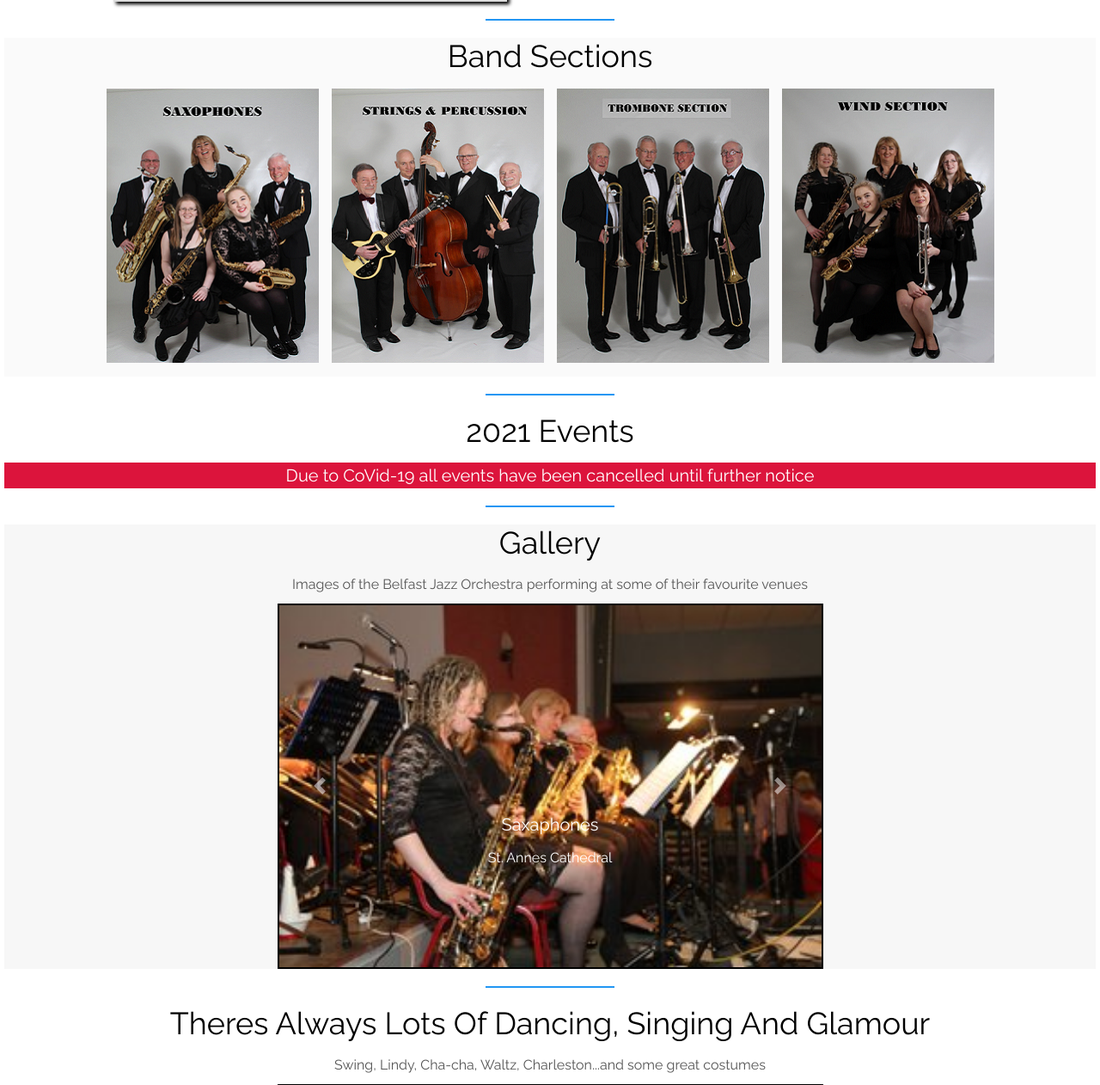
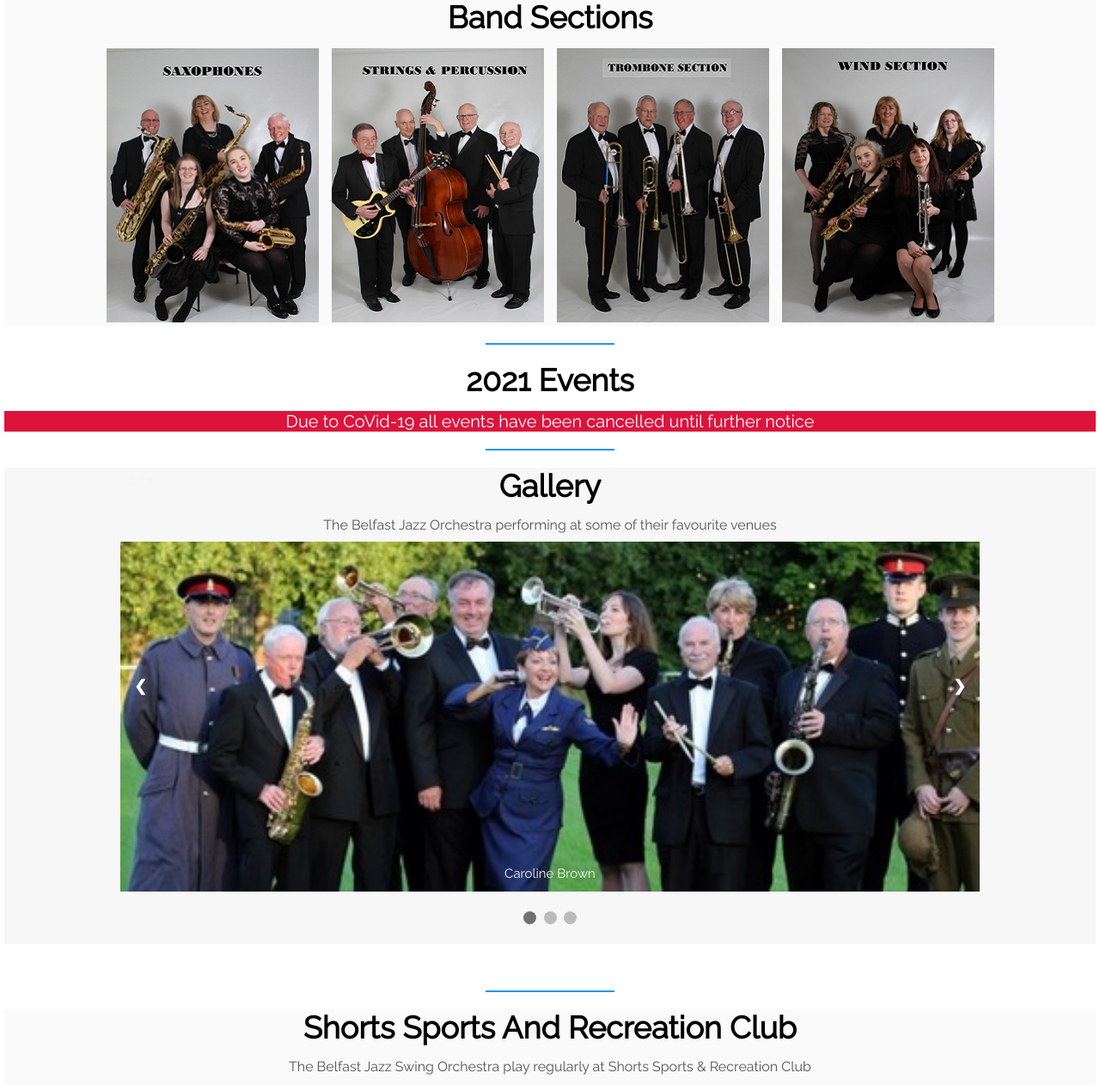
Before and after one commit to mboomer/belfast-jazz-orchestra, a PHP site: page / in a window 1280 px wide. Shown: the part 1509-2771 px from the top of the page at 86% size. Run offline with PHP 8.4, Linux system fonts and the light colour scheme; data that the repository does not hold is empty; some libraries are stand-ins or nearby versions.

Commit message:
issue#40 - remove bootstrap and jquery

```diff
--- a/index.php
+++ b/index.php
@@ -40,12 +40,15 @@
 
         <script defer src="https://use.fontawesome.com/releases/v5.0.6/js/all.js"></script>
 
-        <!-- Load Bootstrap CDN -->
+<!--
+         Load Bootstrap CDN
         <link rel="stylesheet" href="https://stackpath.bootstrapcdn.com/bootstrap/4.4.1/css/bootstrap.min.css" integrity="sha384-Vkoo8x4CGsO3+Hhxv8T/Q5PaXtkKtu6ug5TOeNV6gBiFeWPGFN9MuhOf23Q9Ifjh" crossorigin="anonymous">
 
         <script src="https://ajax.googleapis.com/ajax/libs/jquery/1.8/jquery.min.js"></script>
+-->
 
         <link rel="stylesheet" href="styles.css"/>
+        <link rel="stylesheet" href="styles-carousel.css"/>
 
         <style type="text/css">
             details {
@@ -323,7 +326,7 @@
         <!-- ********************************************************************************** -->
 
         <!-- ********************************************************************************** -->
-
+        <!--
         <div id="gallery">
             <h3 class="title">Gallery</h3>
             <p>Images of the Belfast Jazz Orchestra performing at some of their favourite venues</p>
@@ -385,9 +388,11 @@
             </div>
         </div>
         <hr>
+        -->
         <!-- ********************************************************************************** -->
 
         <!-- ********************************************************************************** -->
+        <!--
         <div id="public-gallery">
             <h3 class="title">Theres always lots of dancing, singing and glamour</h3>
             <p>Swing, Lindy, Cha-cha, Waltz, Charleston...and some great costumes</p>
@@ -449,12 +454,73 @@
             </div>
         </div>
         <hr>
+        -->
         <!-- ********************************************************************************** -->
+
+
+        <!-- ********************************************************************************** -->
+        <!-- Gallery Slideshow container -->
+        <div id="gallery">
+
+            <div class="gallerySlideshow">
+
+                <h3 class="title">Gallery</h3>
+                <p>The Belfast Jazz Orchestra performing at some of their favourite venues</p>
+
+                <!-- Full-width images with number and caption text -->
+                <div class="gallerySlides fade">
+                    <div class="numbertext">1 / 3</div>
+                    <img src="img/gallery-jazz-in-the-park.jpg" style="width:100%">
+                    <div class="text">Caroline Brown</div>
+                </div>
+
+                <div class="gallerySlides fade">
+                    <div class="numbertext">2 / 3</div>
+                    <img src="img/gallery-jazz-in-the-park.jpg" style="width:100%">
+                    <div class="text">Shorts Rec</div>
+                </div>
+
+                <div class="gallerySlides fade">
+                    <div class="numbertext">3 / 3</div>
+                    <img src="img/gallery-jazz-in-the-park.jpg" style="width:100%">
+                    <div class="text">St Annes Cathedral</div>
+                </div>
+
+                <!-- Next and previous buttons -->
+<!--
+                <a class="prev" onclick="plusSlides(-1)">&#10094;</a>
+                <a class="next" onclick="plusSlides(1)">&#10095;</a>
+-->
+
+                <!-- Next and previous buttons -->
+                <a class="prev">&#10094;</a>
+                <a class="next">&#10095;</a>
+
+            </div> <!-- end of "gallerySlideshow -->
+
+            <br>
+            <!-- The dots/circles -->
+            <div id="galleryDots" style="text-align:center">
+              <span id="1" class="dot"></span>
+              <span id="2" class="dot"></span>
+              <span id="3" class="dot"></span>
+            </div>
+            <br>
+
+        </div>
+
+        <br>
+
+        <hr>
+
+        <!-- ********************************************************************************** -->
+
 
         <!-- ********************************************************************************** -->
         <div id="shorts-rec">
             <h3 class="title">Shorts Sports and Recreation Club</h3>
             <p>The Belfast Jazz Swing Orchestra play regularly at Shorts Sports &amp; Recreation Club</p>
+           <br>
 
             <section class="flexbox-section">
                 <p><iframe src="https://www.google.com/maps/embed?pb=!1m18!1m12!1m3!1d2310.4525142933817!2d-5.868228184560744!3d54.613636886732536!2m3!1f0!2f0!3f0!3m2!1i1024!2i768!4f13.1!3m3!1m2!1s0x486109882aefe66b%3A0xbcba9519915a79e2!2sShorts%20Sports%20%26%20Recreational%20Club!5e0!3m2!1sen!2suk!4v1582622869891!5m2!1sen!2suk" frameborder="0" style="border:0;" allowfullscreen=""></iframe></p>
@@ -492,7 +558,7 @@
                 </section>
                 <section id="right-col">
                     <fieldset>
-                        <legend>Booking Query</legend>
+                        <legend>Enquiry</legend>
                         <!-- this input field will be hidden as part of the spam protection -->
                         <input    id="subject" name="subject" type="text"  placeholder="Subject" tabindex="5">
                         <textarea id="message" name="message" rows="10" placeholder="Please include date, time and location required..." tabindex="6"></textarea>
@@ -512,7 +578,7 @@
                 <li><a href="#" target="_blank"><i class="fab fa-pinterest-square"></i></a></li>
             </ul>
             <p>&copy; <script>document.write(new Date().getFullYear());</script> Belfast Jazz Swing Orchestra</p>
-<!--            <p>Dance like no-one is watching - Sing like no one is listening</p>      -->
+            <!-- <p>Dance like no-one is watching - Sing like no one is listening</p>      -->
         </footer>
         <!-- ********************************************************************************** -->
 
@@ -524,14 +590,63 @@
         <!-- **************************************************************************************
         <script src="https://code.jquery.com/jquery-3.4.1.slim.min.js" integrity="sha384-J6qa4849blE2+poT4WnyKhv5vZF5SrPo0iEjwBvKU7imGFAV0wwj1yYfoRSJoZ+n" crossorigin="anonymous"></script>
         ******************************************************************************************* -->
+<!--
 
         <script src="https://code.jquery.com/jquery-3.5.0.js" integrity="sha256-r/AaFHrszJtwpe+tHyNi/XCfMxYpbsRg2Uqn0x3s2zc=" crossorigin="anonymous"></script>
 
         <script src="https://cdn.jsdelivr.net/npm/popper.js@1.16.0/dist/umd/popper.min.js" integrity="sha384-Q6E9RHvbIyZFJoft+2mJbHaEWldlvI9IOYy5n3zV9zzTtmI3UksdQRVvoxMfooAo" crossorigin="anonymous"></script>
 
         <script src="https://stackpath.bootstrapcdn.com/bootstrap/4.4.1/js/bootstrap.min.js" integrity="sha384-wfSDF2E50Y2D1uUdj0O3uMBJnjuUD4Ih7YwaYd1iqfktj0Uod8GCExl3Og8ifwB6" crossorigin="anonymous"></script>
+-->
 
         <script type="text/javascript">
+
+            // initial slide show to first slide
+            let slideIndex = 1;
+            // show the first slide
+            showSlides(slideIndex);
+
+            // Next/previous controls
+            function plusSlides(n) {
+              showSlides(slideIndex += n);
+            }
+
+            // Thumbnail image controls
+            function currentSlide(n) {
+              showSlides(slideIndex = n);
+            }
+
+            // ------------------------------------------------------------------------------------------------//
+            // Show the slides                                                                                 //
+            // ------------------------------------------------------------------------------------------------//
+            function showSlides(n) {
+
+                let slides = document.getElementsByClassName("gallerySlides");
+                let dots   = document.getElementsByClassName("dot");
+
+                if (n > slides.length) {
+                    slideIndex = 1
+                } else if (n < 1) {
+                  slideIndex = slides.length
+                }
+
+                // hide all the slides
+                for (let i = 0; i < slides.length; i++) {
+                  slides[i].style.display = "none";
+                }
+
+                // remove the active class from the dots
+                for (let i = 0; i < dots.length; i++) {
+                  dots[i].className = dots[i].className.replace(" active", "");
+                }
+
+                // display the slide for slideId
+                slides[slideIndex-1].style.display = "block";
+
+                // make the matching dot the active dot
+                dots[slideIndex-1].className += " active";
+
+            }
 
             // ------------------------------------------------------------------------------------------------//
             // AVOID FORM SUBMISSION AFTER REFRESH                                                             //
@@ -553,6 +668,29 @@
                     document.querySelector(".cookie-banner").style.display = "none";
                 }
 
+                // -------------------------------------------------------------------------------------------------//
+                // event listener for the dot class                                                                 //
+                // -------------------------------------------------------------------------------------------------//
+                if (event.target.matches('.dot')) {
+                    // get the slide number from the id if the dot clicked on
+                    slideId = event.target.id
+                    currentSlide(slideId)
+                }
+
+                // -------------------------------------------------------------------------------------------------//
+                // event listener for the next class                                                                 //
+                // -------------------------------------------------------------------------------------------------//
+                if (event.target.matches('.next')) {
+                    plusSlides(1)
+                }
+
+                // -------------------------------------------------------------------------------------------------//
+                // event listener for the prev class                                                                 //
+                // -------------------------------------------------------------------------------------------------//
+                if (event.target.matches('.prev')) {
+                    plusSlides(-1)
+                }
+
             }, false);     // end of DOM CLICK eventlistener
             // --------------------------------------------------------------------------------------------//
 
--- /dev/null
+++ b/styles-carousel.css
@@ -0,0 +1,94 @@
+* {box-sizing:border-box}
+
+/* Slideshow container */
+.gallerySlideshow {
+  max-width: 1000px;
+  position: relative;
+  margin: auto;
+}
+
+/* Hide the images by default */
+.gallerySlides {
+  display: none;
+}
+
+/* Next & previous buttons */
+.prev, .next {
+  cursor: pointer;
+  position: absolute;
+  top: 50%;
+  width: auto;
+  margin-top: -22px;
+  padding: 16px;
+  color: white;
+  font-weight: bold;
+  font-size: 18px;
+  transition: 0.6s ease;
+  border-radius: 0 3px 3px 0;
+  user-select: none;
+}
+
+/* Position the "next button" to the right */
+.next {
+  right: 0;
+  border-radius: 3px 0 0 3px;
+}
+
+/* On hover, add a black background color with a little bit see-through */
+.prev:hover, .next:hover {
+  background-color: rgba(0,0,0,0.8);
+}
+
+/* Caption text */
+.text {
+  color: #f2f2f2;
+  font-size: 15px;
+  padding: 8px 12px;
+  position: absolute;
+  bottom: 8px;
+  width: 100%;
+  text-align: center;
+}
+
+/* Number text (1/3 etc) */
+.numbertext {
+  color: #f2f2f2;
+  font-size: 12px;
+  padding: 8px 12px;
+  position: absolute;
+  top: 0;
+}
+
+/* The dots/bullets/indicators */
+.dot {
+  cursor: pointer;
+  height: 15px;
+  width: 15px;
+  margin: 0 2px;
+  background-color: #bbb;
+  border-radius: 50%;
+  display: inline-block;
+  transition: background-color 0.6s ease;
+}
+
+.active, .dot:hover {
+  background-color: #717171;
+}
+
+/* Fading animation */
+.fade {
+  -webkit-animation-name: fade;
+  -webkit-animation-duration: 1.5s;
+  animation-name: fade;
+  animation-duration: 1.5s;
+}
+
+@-webkit-keyframes fade {
+  from {opacity: .4}
+  to {opacity: 1}
+}
+
+@keyframes fade {
+  from {opacity: .4}
+  to {opacity: 1}
+}
```
